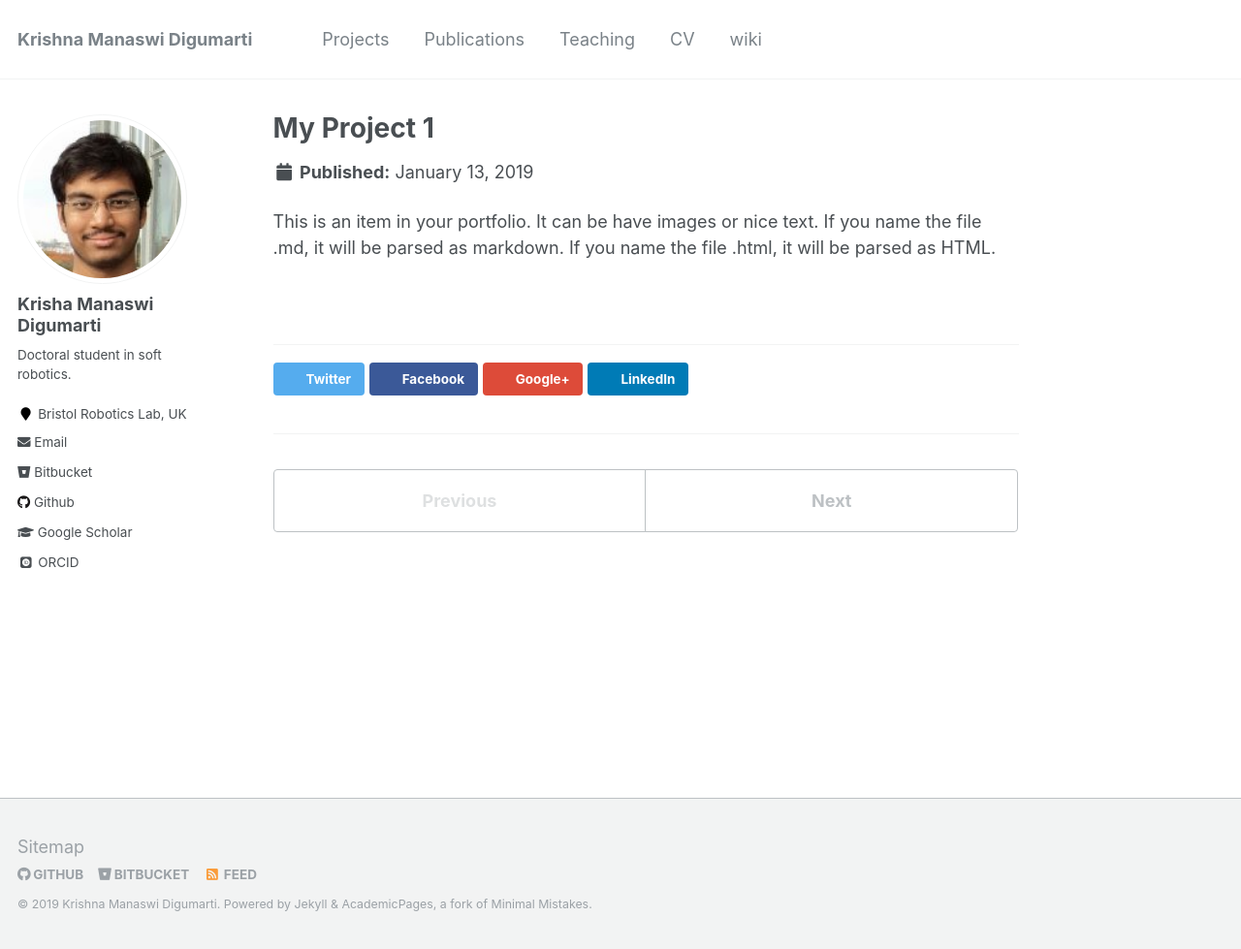
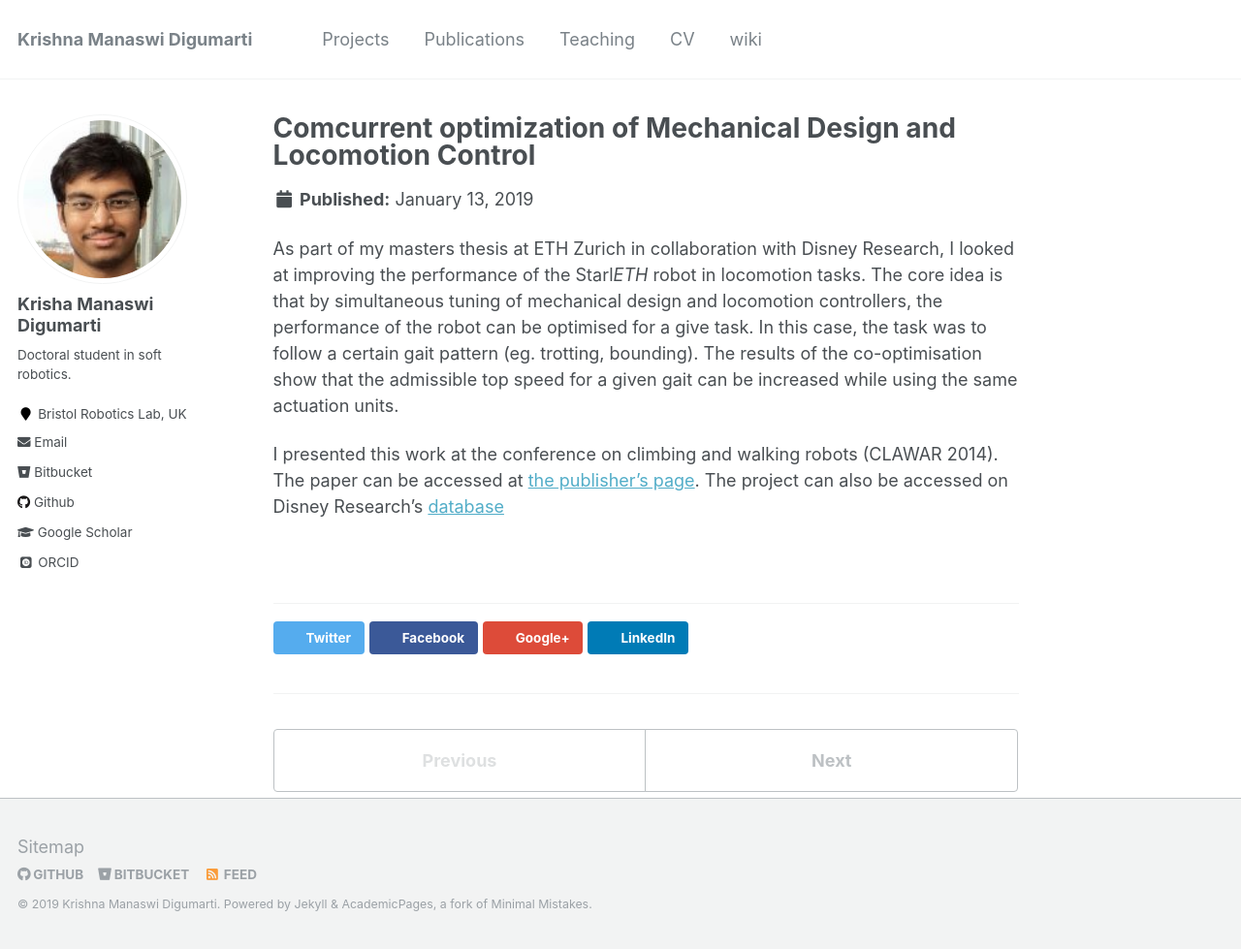
Before and after one commit to KrishnaManaswiD/KrishnaManaswiD.github.io, a Jekyll site: the page built from _portfolio/portfolio-1.md, in a window 1280 px wide and 979 px high. Shown: the whole window at 97% size. Built offline with Jekyll 4.4.1, drawn with Linux system fonts in a browser that asks for light colours; some web fonts are replaced.

Commit message:
added starleth to project page

```diff
--- a/_portfolio/portfolio-1.md
+++ b/_portfolio/portfolio-1.md
@@ -1,7 +1,9 @@
 ---
-title: "My Project 1"
-excerpt: "Short description of project 1<br/><img src='/images/500x300.png'>"
+title: "Comcurrent optimization of Mechanical Design and Locomotion Control"
+excerpt: "A method to simultaneously optimize design and control parameters for legged robots<br/><img src='/images/projectImages/StarlETH_500x300.png'>"
 collection: portfolio
 ---
 
-This is an item in your portfolio. It can be have images or nice text. If you name the file .md, it will be parsed as markdown. If you name the file .html, it will be parsed as HTML.
+As part of my masters thesis at ETH Zurich in collaboration with Disney Research, I looked at improving the performance of the Starl*ETH* robot in locomotion tasks. The core idea is that by simultaneous tuning of mechanical design and locomotion controllers, the performance of the robot can be optimised for a give task. In this case, the task was to follow a certain gait pattern (eg. trotting, bounding). The results of the co-optimisation show that the admissible top speed for a given gait can be increased while using the same actuation units.
+
+I presented this work at the conference on climbing and walking robots (CLAWAR 2014). The paper can be accessed at [the publisher's page](https://doi.org/10.1142/9789814623353_0037). The project can also be accessed on Disney Research's [database](https://www.disneyresearch.com/publication/concurrent-optimization-of-mechanical-design-and-locomotion-control-of-a-legged-robot/)
```
Also changed, not shown: images/projectImages/StarlETH_500x300.png (added).
